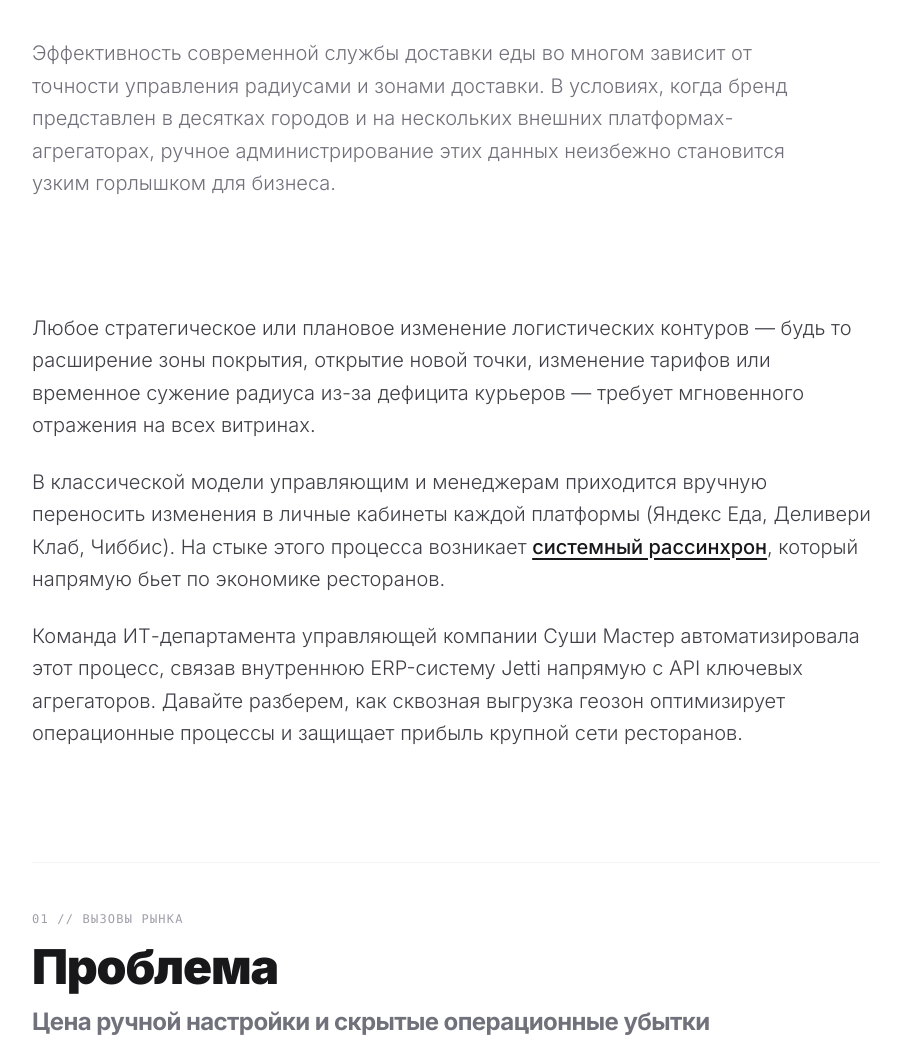
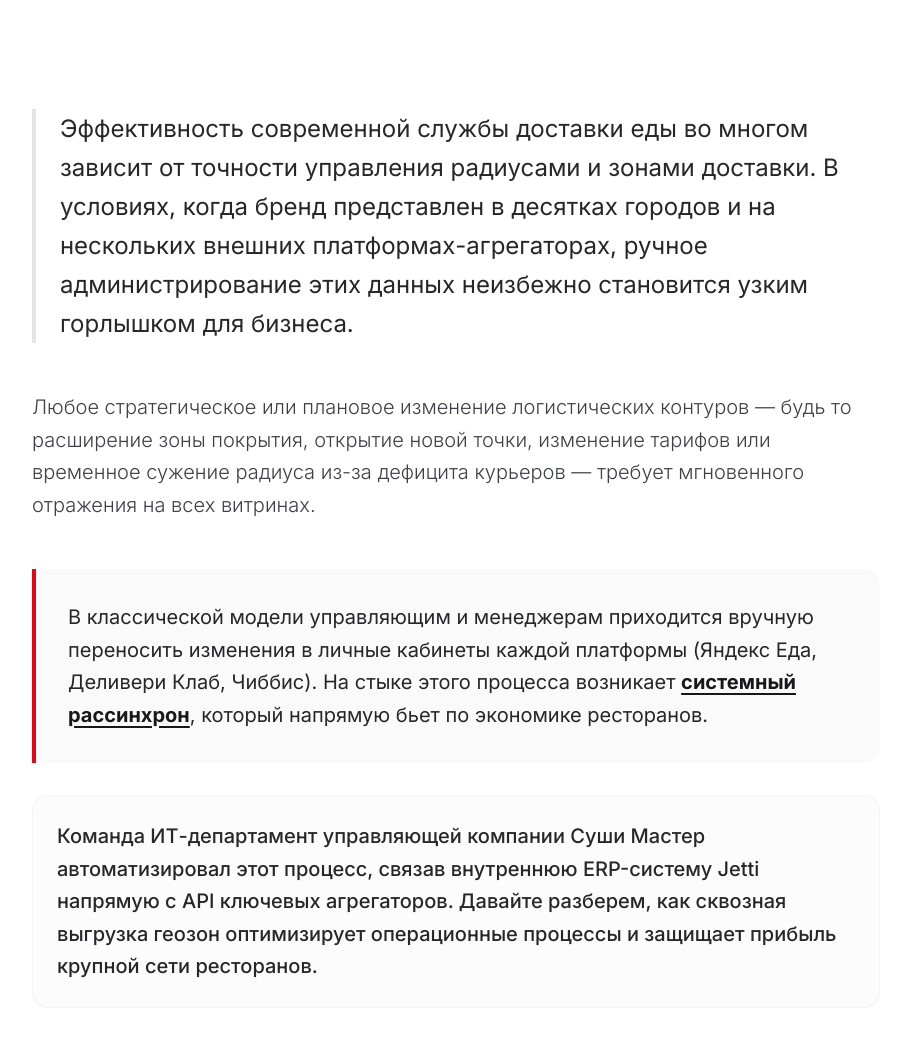
Before and after one commit to SushiMaster/Content4, a plain HTML site: page index.html in a window 1280 px wide. Shown: the part 561-1601 px from the top of the page, without its empty margins (184-1085 px from the left). Drawn offline with nearby package versions, Linux system fonts and the light colour scheme.

Commit message:
Update index.html

```diff
--- a/index.html
+++ b/index.html
@@ -42,22 +42,28 @@
             <p class="text-2xl md:text-3xl lg:text-4xl font-bold tracking-tight text-zinc-800 leading-tight pt-2">
                 Почему ручная настройка карт в доставке — это скрытые убытки, и как мы от них избавились в <span class="brand-red">Суши Мастер</span>
             </p>
+        </header>
 
-            <p class="text-lg md:text-xl text-zinc-500 font-light leading-relaxed pt-4 max-w-3xl">
+        <section class="space-y-10 md:space-y-12 text-lg md:text-xl text-zinc-700 font-light leading-relaxed">
+
+            <p class="text-xl md:text-2xl text-zinc-800 font-normal leading-relaxed border-l-4 border-zinc-200 pl-6">
                 Эффективность современной службы доставки еды во многом зависит от точности управления радиусами и зонами доставки. В условиях, когда бренд представлен в десятках городов и на нескольких внешних платформах-агрегаторах, ручное администрирование этих данных неизбежно становится узким горлышком для бизнеса.
             </p>
-        </header>
 
-        <section class="space-y-6 text-lg md:text-xl text-zinc-700 font-light leading-relaxed">
             <p>
                 Любое стратегическое или плановое изменение логистических контуров — будь то расширение зоны покрытия, открытие новой точки, изменение тарифов или временное сужение радиуса из-за дефицита курьеров — требует мгновенного отражения на всех витринах.
             </p>
-            <p>
-                В классической модели управляющим и менеджерам приходится вручную переносить изменения в личные кабинеты каждой платформы (Яндекс Еда, Деливери Клаб, Чиббис). На стыке этого процесса возникает <span class="text-zinc-900 font-medium underline decoration-brand-red decoration-2 underline-offset-4">системный рассинхрон</span>, который напрямую бьет по экономике ресторанов.
-            </p>
-            <p>
-                Команда ИТ-департамента управляющей компании Суши Мастер автоматизировала этот процесс, связав внутреннюю ERP-систему Jetti напрямую с API ключевых агрегаторов. Давайте разберем, как сквозная выгрузка геозон оптимизирует операционные процессы и защищает прибыль крупной сети ресторанов.
-            </p>
+
+            <div class="bg-zinc-50 border-l-4 border-brand-red p-6 md:p-8 rounded-r-2xl my-8">
+                <p class="text-zinc-800 font-normal">
+                    В классической модели управляющим и менеджерам приходится вручную переносить изменения в личные кабинеты каждой платформы (Яндекс Еда, Деливери Клаб, Чиббис). На стыке этого процесса возникает <span class="text-zinc-900 font-bold underline decoration-brand-red decoration-2 underline-offset-4">системный рассинхрон</span>, который напрямую бьет по экономике ресторанов.
+                </p>
+            </div>
+
+            <div class="bg-zinc-50/50 p-6 rounded-2xl border border-zinc-100 text-zinc-800 font-medium">
+                Команда ИТ-департамент управляющей компании Суши Мастер автоматизировал этот процесс, связав внутреннюю ERP-систему Jetti напрямую с API ключевых агрегаторов. Давайте разберем, как сквозная выгрузка геозон оптимизирует операционные процессы и защищает прибыль крупной сети ресторанов.
+            </div>
+
         </section>
 
         <section class="space-y-4 border-t border-zinc-100 pt-12">
```
